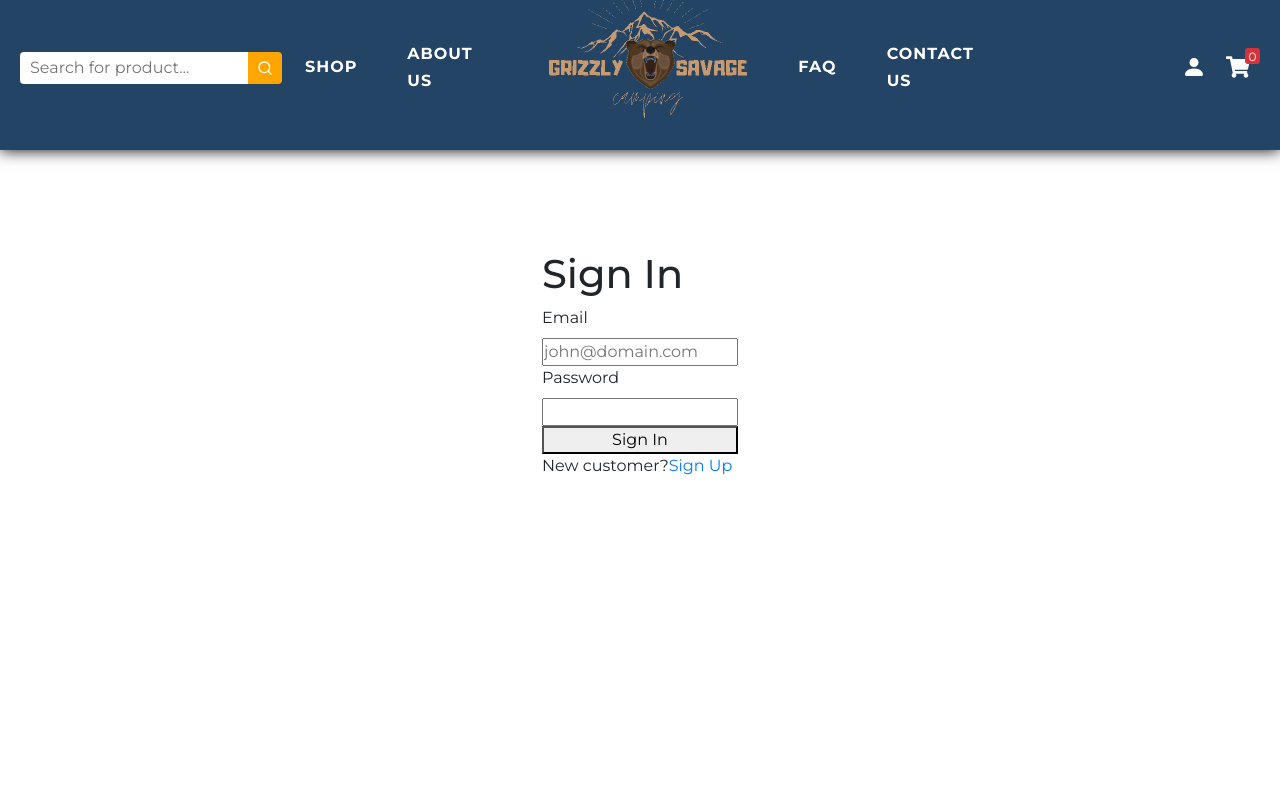
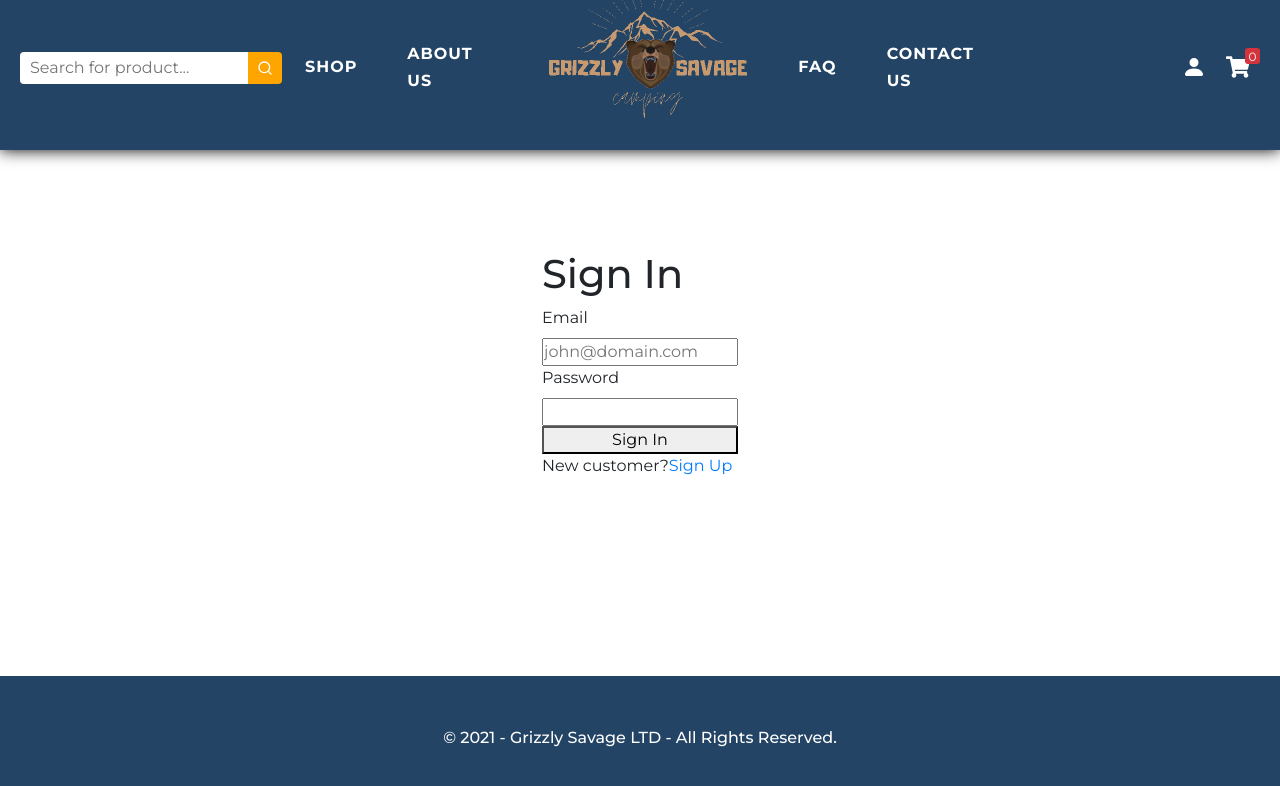
Before and after one commit to manovDev/Grizzly-Savage-Softuni, a React (Create React App) app in the folder client/: page /sign-in in a window 1280 px wide. Shown: the top 786 px of the page. Built offline with nearby package versions, Linux system fonts and the light colour scheme; no server answers.

Commit message:
Make footer stay always at the bottom
#58

```diff
--- a/client/src/App.css
+++ b/client/src/App.css
@@ -9,7 +9,15 @@
     font-style: normal;
 }
 
+*,
+*:before,
+*:after {
+    box-sizing: inherit;
+}
+
 html {
+    height: 100%;
+    box-sizing: border-box;
     overflow-x: hidden;
 }
 
@@ -21,6 +29,14 @@ body {
     box-sizing: border-box;
 }
 
+.App {
+    min-height: 100vh;
+    overflow: hidden;
+    display: block;
+    position: relative;
+    padding-bottom: 200px;
+}
+
 button {
     cursor: pointer;
 }
--- a/client/src/components/Main/Main.scss
+++ b/client/src/components/Main/Main.scss
@@ -4,5 +4,4 @@
     padding-top: 100px;
     width: 100%;
     max-width: 1440px;
-    height: 100vh;
 }
--- a/client/src/components/layouts/MainLayout/MainLayout.js
+++ b/client/src/components/layouts/MainLayout/MainLayout.js
@@ -1,5 +1,6 @@
 import SlideShow from '../../shared/SlideShow';
 import Header from '../../shared/Header';
+import Footer from '../../shared/Footer';
 import './MainLayout.scss';
 
 const MainLayout = ({ children }) => {
@@ -19,6 +20,8 @@ const MainLayout = ({ children }) => {
             <div className="main-layout-content">
                 {children}
             </div>
+
+            <Footer />
         </div>
     );
 }
--- a/client/src/index.css
+++ b/client/src/index.css
@@ -1,5 +1,7 @@
 body {
+  position: relative;
   margin: 0;
+  min-height: 100%;
   font-family: -apple-system, BlinkMacSystemFont, 'Segoe UI', 'Roboto', 'Oxygen',
     'Ubuntu', 'Cantarell', 'Fira Sans', 'Droid Sans', 'Helvetica Neue',
     sans-serif;
```
